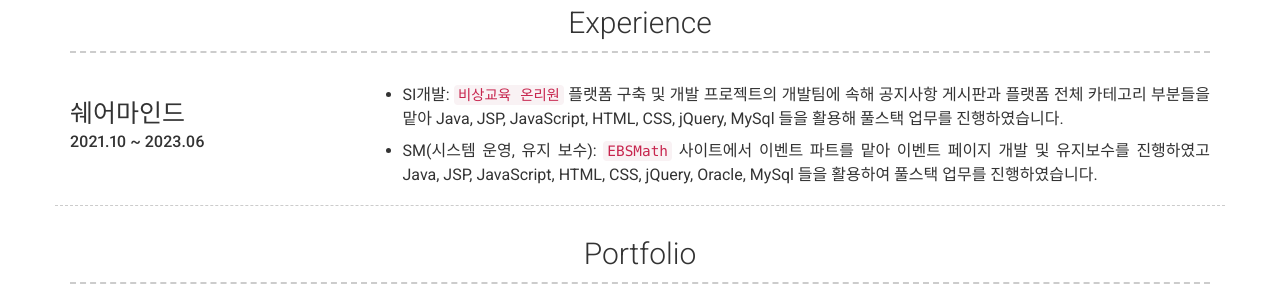
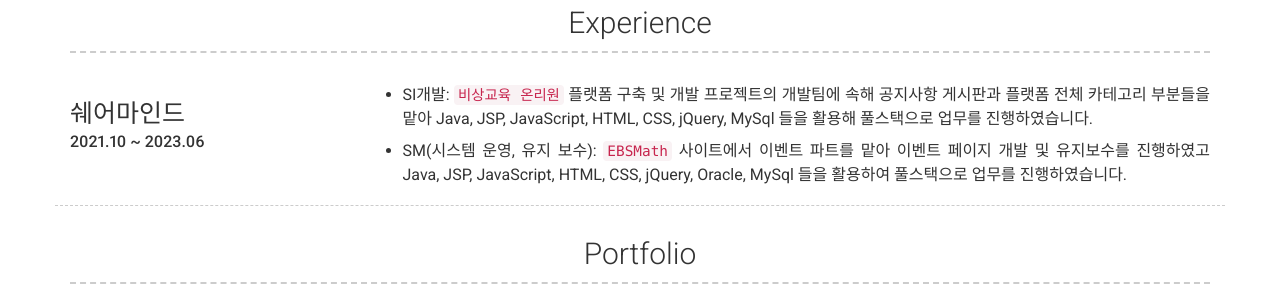
Before and after one commit to jsoh07/5hjae.github.io, a Jekyll site: the page built from index.md, in a window 1280 px wide. Shown: the part 547-847 px from the top of the page. Built offline with Jekyll 4.4.1, drawn with Linux system fonts in a browser that asks for light colours; nearby versions of some CDN libraries.

Commit message:
단어 수정

```diff
--- a/_config.yml
+++ b/_config.yml
@@ -52,9 +52,9 @@ content:
         title: 쉐어마인드
         sub_title: 2021.10 ~ 2023.06
         description: | # this will include new lines to allow paragraphs
-         * SI개발: `비상교육 온리원` 플랫폼 구축 및 개발 프로젝트의 개발팀에 속해 공지사항 게시판과 플랫폼 전체 카테고리 부분들을 맡아 Java, JSP, JavaScript, HTML, CSS, jQuery, MySql 들을 활용해 풀스택 업무를 진행하였습니다.
+         * SI개발: `비상교육 온리원` 플랫폼 구축 및 개발 프로젝트의 개발팀에 속해 공지사항 게시판과 플랫폼 전체 카테고리 부분들을 맡아 Java, JSP, JavaScript, HTML, CSS, jQuery, MySql 들을 활용해 풀스택으로 업무를 진행하였습니다.
 
-         * SM(시스템 운영, 유지 보수): `EBSMath` 사이트에서 이벤트 파트를 맡아 이벤트 페이지 개발 및 유지보수를 진행하였고 Java, JSP, JavaScript, HTML, CSS, jQuery, Oracle, MySql 들을 활용하여 풀스택 업무를 진행하였습니다.
+         * SM(시스템 운영, 유지 보수): `EBSMath` 사이트에서 이벤트 파트를 맡아 이벤트 페이지 개발 및 유지보수를 진행하였고 Java, JSP, JavaScript, HTML, CSS, jQuery, Oracle, MySql 들을 활용하여 풀스택으로 업무를 진행하였습니다.
 
   - title: Portfolio # Title for the section
     layout: list # Type of content section (list/text)
```
